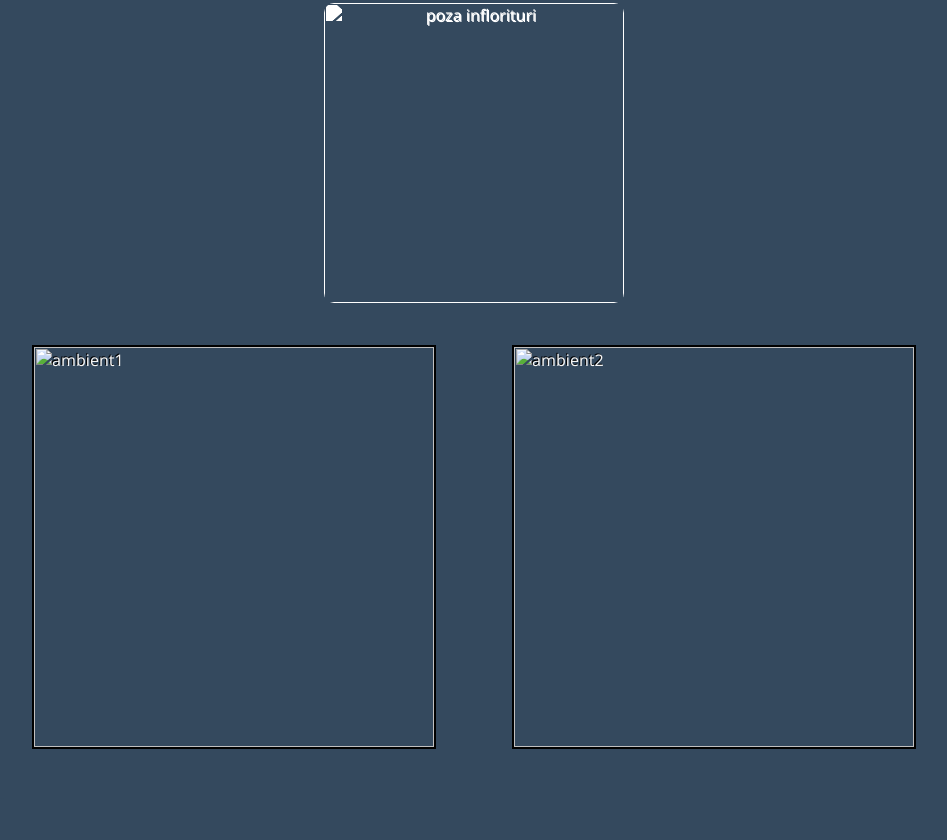
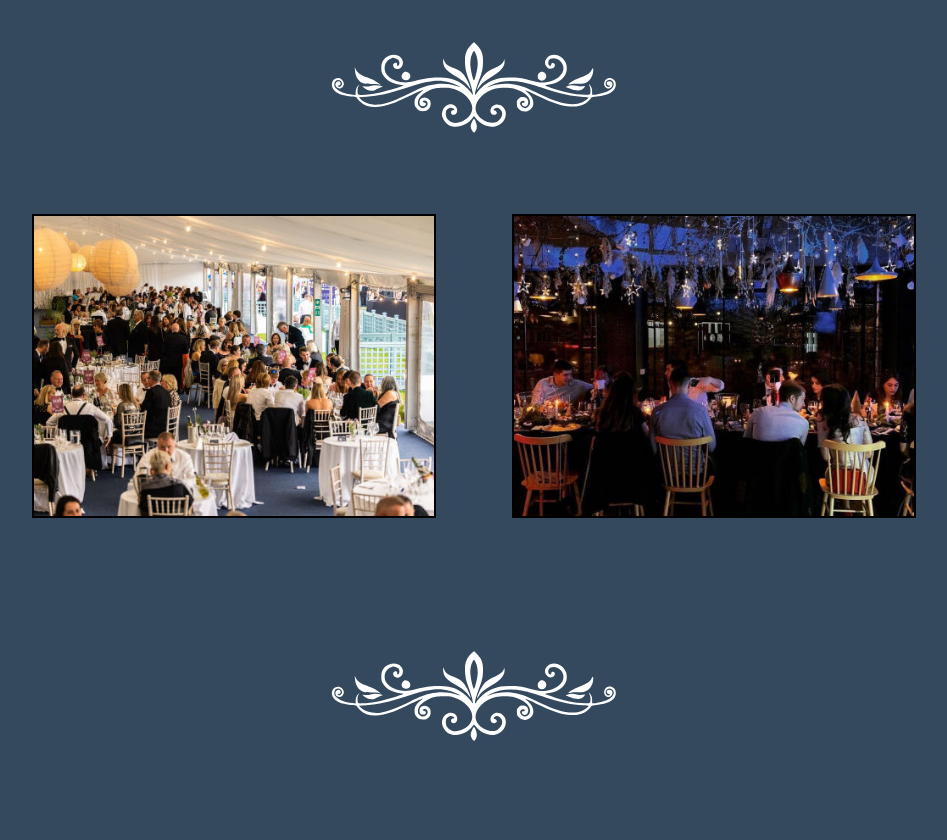
Before and after one commit to IonutCiprianL/Restaurant-1, a plain HTML site: page evenimente.html in a window 1280 px wide. Shown: the part 2652-3492 px from the top of the page, without its empty margins (166-1113 px from the left). Drawn offline with Linux system fonts and the light colour scheme.

Commit message:
Update evenimente.html

```diff
--- a/evenimente.html
+++ b/evenimente.html
@@ -188,7 +188,7 @@
 
   <!-- butoane cursor sus -->
 <p>
-</p><div style="display:flex; text-align: left;"><a href="file:///C:/Users/Ciprian/Desktop/prezentare2.html#sus"><button>inapoi</button></a><div style="margin: auto; text-align: center;"></div></div>
+</p><div style="display:flex; text-align: left;"><a href="index.html#sus"><button>inapoi</button></a><div style="margin: auto; text-align: center;"></div></div>
 <p></p>
 
 
@@ -336,13 +336,13 @@ Petreceri de ziua copilului</strong><br> - Meniu adaptat copiilor, mascote, anim
 </div>
 <br>
 
-<img src="./evenimente_files/flori.svg" alt="poza inflorituri" style="text-align: center; margin-top: 0; margin-bottom:0; filter: brightness(0) invert(1)">
+<img src="flori.svg" alt="poza inflorituri" style="text-align: center; margin-top: 0; margin-bottom:0; filter: brightness(0) invert(1)">
 <br>
 
           <!-- butoane meniu rand 2-->
 <div class="linie-poze">
-<img src="./evenimente_files/ambient1.jpg" alt="ambient1" style="border-radius:0;  width: 400px; box-shadow: none; border: 2px solid black; display: inline-block;">
-<img src="./evenimente_files/ambient2.jpg" alt="ambient2" style="border-radius:0; width: 400px; box-shadow: none; border: 2px solid black;">
+<img src="ambient1.jpg" alt="ambient1" style="border-radius:0;  width: 400px; box-shadow: none; border: 2px solid black; display: inline-block;">
+<img src="ambient2.jpg" alt="ambient2" style="border-radius:0; width: 400px; box-shadow: none; border: 2px solid black;">
 
 </div>
 
@@ -351,7 +351,7 @@ Petreceri de ziua copilului</strong><br> - Meniu adaptat copiilor, mascote, anim
 <br>
 <br>
 
-<img src="./evenimente_files/flori.svg" alt="poza inflorituri" style="text-align: center; margin-top: 0; margin-bottom:0; filter: brightness(0) invert(1)">
+<img src="flori.svg" alt="poza inflorituri" style="text-align: center; margin-top: 0; margin-bottom:0; filter: brightness(0) invert(1)">
 
 
  <br>
@@ -359,7 +359,7 @@ Petreceri de ziua copilului</strong><br> - Meniu adaptat copiilor, mascote, anim
 
   <footer>
       <p style="margin-top: 0; margin-bottom:0;">
-            <a href="file:///C:/Users/Ciprian/Desktop/rezervari.html#sus"><button>sus</button></a>
+            <a href="rezervari.html#sus"><button>sus</button></a>
       </p>
 
 
```
